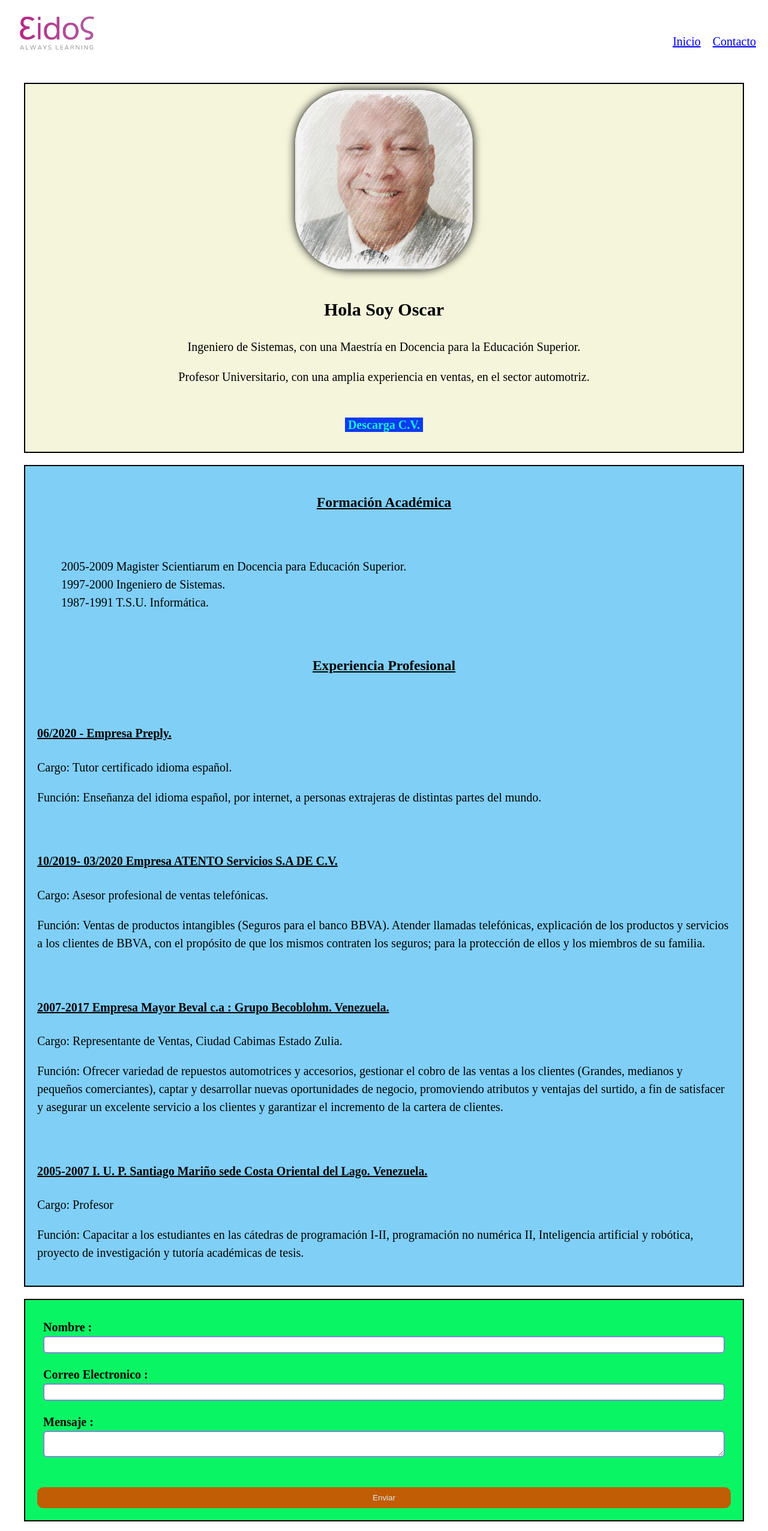
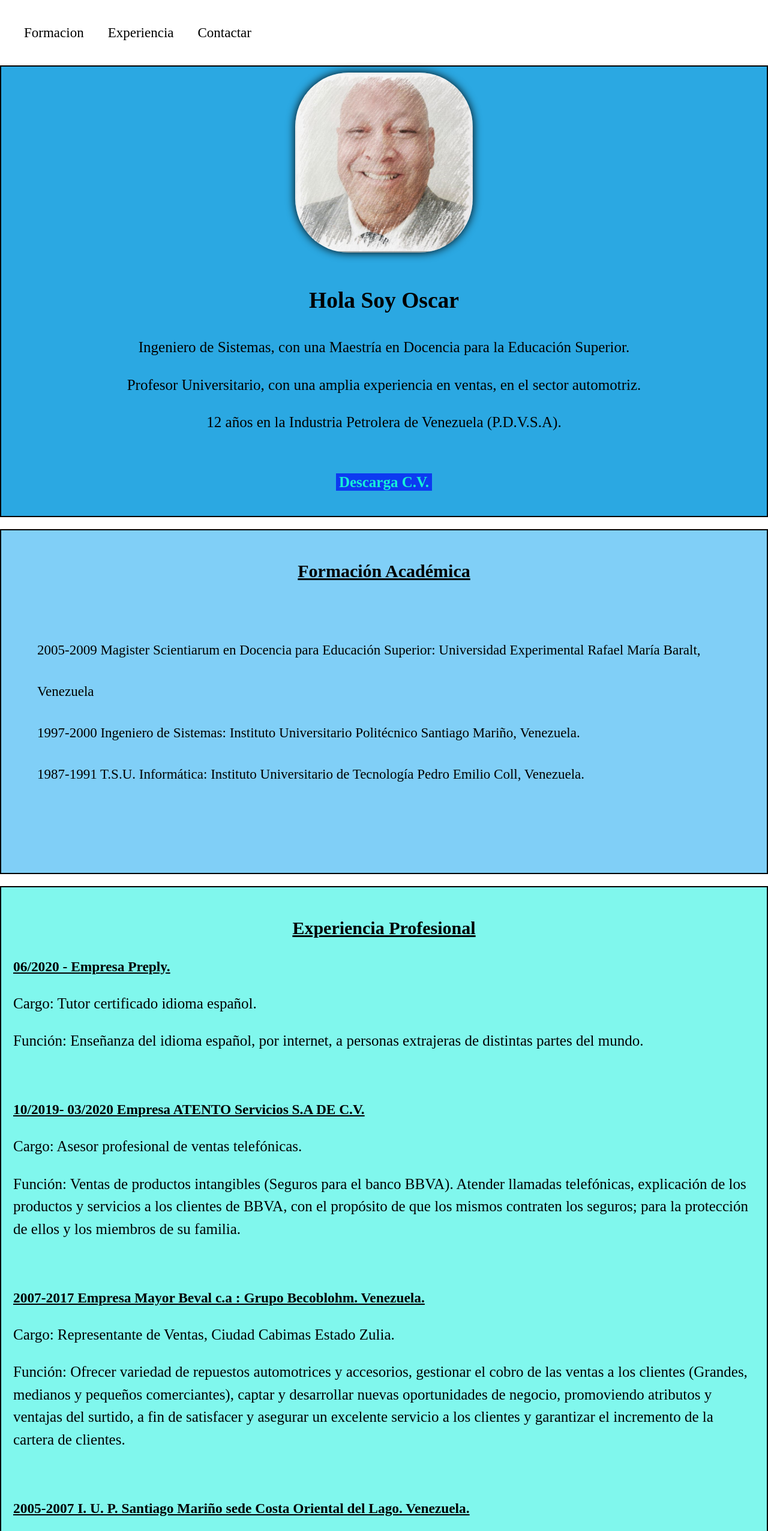
Before and after one commit to garciacoa/proyecto-2-cod-latam, a plain HTML site: page index.html in a window 1280 px wide. Shown: the top 2552 px of the page at 60% size. Drawn offline with Linux system fonts and the light colour scheme; a web font is replaced by a local one.

Commit message:
Primerea modificacion del commit

```diff
--- a/css/styles.css
+++ b/css/styles.css
@@ -22,7 +22,7 @@ ul {
 *  el margin: auto; para tenerlo centrado fácilmente ;)
 */
 main {
-    max-width: 1200px;
+    max-width: 1800px;
     margin: auto;
 }
 
@@ -45,9 +45,49 @@ header{
     padding: 20px ;
     display: flex;
     justify-content: space-between;
-    align-items: center;
+    align-items: left;
+    }
 
-    }
+    .navbar {
+        display: flex;
+
+        align-items: left;
+      }
+
+
+      .menu-icon {
+        display: none;
+        flex-direction: column;
+        cursor: pointer;
+      }
+
+      .menu-icon__line {
+        width: 25px;
+        height: 3px;
+        background-color: #fff;
+        margin-bottom: 5px;
+      }
+
+      .menu {
+        display: flex;
+        list-style: none;
+        margin: 0;
+        padding: 0;
+      }
+
+      .menu li {
+        margin-right: 20px;
+      }
+
+      .menu a {
+        color: black;
+        text-decoration: none;
+        transition: color 0.3s;
+      }
+
+      .menu a:hover {
+        color: #00ff15;
+      }
 
 
 
@@ -64,10 +104,10 @@ nav li{
 
 .presentacion {
     box-sizing: border-box;
-    background-color: beige;
+    background-color: rgb(43, 168, 226);
     text-align: center;
     border: 2px solid black;
-    font-size: 20px;
+    font-size: 25px;
 }
 
 .descargacv {
@@ -79,15 +119,8 @@ nav li{
 }
 
 .descargacv:hover{
-    background-color: rgb(239, 79, 34);
-    color:rgb(87, 177, 236);
-
-}
-
-.logo img {
-    max-width: 150%;
-    max-height: 600px;
-    margin-bottom: 20px;
+    background-color: rgb(109, 239, 34);
+    color:black;
 
 }
 
@@ -113,24 +146,46 @@ box-shadow: 0 0 15px;
   }
 
 
-.formacion h1 {
-text-decoration: underline;
+  .formacion h2 {
+    text-decoration: underline;
+    }
+
+
+.formacion p, li {
+    text-align: left;
+    font-size: 23px;
+    line-height: 3;
 }
 
-.formacion h4 {
+
+.experiencia {
+    margin-top: 20px;
+    margin-bottom: 20px;
+    margin-left: 0px;
+    padding: 20px 20px;
+    border: 2px solid black;
+    background-color: rgb(128, 247, 237);
+    text-align: center;
+  }
+
+.experiencia p {
+    text-align: left;
+    font-size: 25px;
+    line-height: 1.5;
+}
+
+.experiencia h2 {
+        text-decoration: underline;
+}
+.experiencia h3 {
     text-align: left;
     text-decoration: underline;
 
 }
 
 
-.formacion p, li {
-    text-align: left;
-}
-
-
 #contacto {
-    background-color: rgb(10, 245, 100);
+    background-color: yellow;
     padding: 20px 20px;
     border: 2px solid black;
     margin-top: 20px;
@@ -152,6 +207,12 @@ form{
     margin: 10px;
 }
 
+.ubica h2 {
+    text-decoration: underline;
+    text-align: center;
+    }
+
+
 label{
     font-weight: bold;
 }
@@ -166,22 +227,25 @@ input:hover, textarea:hover {
     border: 2px solid #020007;
     }
 
+
 button{
     background-color:#c05d05;
-    color:#d8eced;
+    color:black;
     padding: 10px;
     border:none;
     border-radius: 10px;
     cursor: pointer;
     margin-top: 10px;
     width: 100%;
+    font-size: 18px;
+    font-weight: bold;
 }
 
 button:hover{
     transition: 1s;
     transform: scale(1.03);
-    background-color: #cebe0b;
-    color:#0d207d;
+    background-color: blueviolet;
+    color:white;
 }
 
 .iconos {
@@ -214,26 +278,41 @@ footer {
 /*Responsive*/
 
 @media (max-width: 768px) {
+
 /*Header*/
     header {
     flex-direction: column;
     padding:15px;
-    text-align: center;
-    font-size: 16px;
+    text-align: left;
+    ;
+  }
 
-}
+.menu-icon {
+    display: flex;
+    align-items: left;
+
+  }
+
+  .menu {
+    display: none;
+    align-items: left;
+    flex-direction: column;
+
+
+
+  }
+
+  .menu.active {
+    display: flex;
+  }
+
+
 
 /*Main*/
 
 main {
     padding 20px;
     font-size: 14px;
-}
-
-.logo img {
-    max-width: 60%;
-   margin-left: 70px;
-
 }
 
 
@@ -279,4 +358,5 @@ button{
 
                  }
 
-}
+
+                }
--- a/index.html
+++ b/index.html
@@ -10,19 +10,19 @@
 </head>
 <body>
     <header>
-       <div class="logo">
-         <img src="img/eidoslogo.png"
-         alt="Eidos"/>
-        </div>
-       <nav>
-          <ul>
-            <li><a href="#inicio">Inicio</a></li>
-            <li><a href="#contacto">Contacto</a></li>
+      <nav class="navbar">
+          <div class="menu-icon" id="menu-icon">
+           <i class="fa fa-bars"></i>
+          </div>
+          <ul class="menu" id="menu">
+            <li><a href="#inicio">Formacion</a></li>
+            <li><a href="#experiencia">Experiencia</a></li>
+            <li><a href="#contacto">Contactar</a></li>
            </ul>
 
         </nav>
     </header>
-
+    <script src="js/main.js"></script>
     <main>
 
       <section class="presentacion">
@@ -32,6 +32,7 @@
            <h2> Hola Soy Oscar</h2>
               <p>Ingeniero de Sistemas, con una Maestría en Docencia para la Educación Superior.</p>
               <p>Profesor Universitario, con una amplia experiencia en ventas, en el sector automotriz.</p>
+              <p>12 años en la Industria Petrolera de Venezuela (P.D.V.S.A).</p>
               <br>
               <a href="img/CVOscar.pdf"download class="descargacv"> Descarga C.V.</a>
               <br>
@@ -41,39 +42,43 @@
 
       <section class="formacion" id="inicio">
           <article>
-          <h1>Formación Académica</h1>
+          <h2>Formación Académica</h2>
           <br>
           <ul>
-            <li>2005-2009	Magister Scientiarum en Docencia para Educación Superior.</li>
-            <li>1997-2000	Ingeniero de Sistemas.</li>
-            <li>1987-1991	T.S.U. Informática.</li>
+            <li>2005-2009	Magister Scientiarum en Docencia para Educación Superior: Universidad Experimental Rafael María Baralt, Venezuela</li>
+            <li>1997-2000	Ingeniero de Sistemas: Instituto Universitario Politécnico Santiago Mariño, Venezuela.</li>
+            <li>1987-1991	T.S.U. Informática:  Instituto Universitario de Tecnología Pedro Emilio Coll, Venezuela.</li>
           </ul>
           <br>
+          <br>
+          <br>
           </article>
+        </section>
 
+        <section class="experiencia" id="experiencia">
           <article>
-            <h1>Experiencia Profesional</h1>
-            <br>
-            <h4>06/2020 -  Empresa Preply.</h4>
+            <h2>Experiencia Profesional</h2>
+            <h3>06/2020 -  Empresa Preply.</h3>
             <p>Cargo: 	Tutor certificado idioma español.</p>
             <p>Función:	Enseñanza del idioma español, por internet, a personas
             extrajeras de distintas partes del mundo.</p>
             <br>
-            <h4>10/2019- 03/2020 Empresa ATENTO Servicios S.A DE C.V.</h4>
+            <h3>10/2019- 03/2020 Empresa ATENTO Servicios S.A DE C.V.</h3>
             <p>Cargo: 	Asesor profesional de ventas telefónicas.</p>
             <p>Función:	Ventas de productos intangibles (Seguros para el banco BBVA). Atender llamadas telefónicas, explicación de los productos y servicios a los clientes de BBVA, con el propósito de que los mismos contraten los seguros; para la protección de ellos y los miembros de su familia.</p>
             <br>
-            <h4>2007-2017	Empresa Mayor Beval c.a : Grupo Becoblohm. Venezuela.</h4>
+            <h3>2007-2017	Empresa Mayor Beval c.a : Grupo Becoblohm. Venezuela.</h3>
             <p>Cargo: Representante de Ventas, Ciudad Cabimas Estado Zulia.</p>
             <p>Función:	Ofrecer variedad de repuestos automotrices y accesorios, gestionar el cobro de las ventas a los clientes (Grandes, medianos y pequeños comerciantes), captar y desarrollar nuevas oportunidades de negocio, promoviendo atributos y ventajas del surtido, a fin de satisfacer y asegurar un excelente servicio a los clientes y garantizar el incremento de la cartera de clientes.</p>
             <br>
-            <h4>2005-2007	 I. U. P. Santiago Mariño sede Costa Oriental del  Lago. Venezuela.</h4></p>
+            <h3>2005-2007	 I. U. P. Santiago Mariño sede Costa Oriental del  Lago. Venezuela.</h3></p>
             <p>Cargo: Profesor</p>
             <p>Función:	Capacitar a los estudiantes en las cátedras de programación I-II, programación no numérica II, Inteligencia artificial y robótica, proyecto de investigación y tutoría académicas de tesis.</p>
           </article>
-       </section>
+        </section>
 
        <section class="ubica" id="contacto">
+        <h2>Contactar</h2>
           <form action="https://formsubmit.co/d8996621b63349058411bbcbc286fab7" method="post">
            <div class="grupos">
             <label for="nombre"> Nombre :</label>
--- /dev/null
+++ b/js/main.js
@@ -0,0 +1,6 @@
+const menuIcon = document.getElementById('menu-icon');
+const menu = document.getElementById('menu');
+
+menuIcon.addEventListener('click', function () {
+    menu.classList.toggle('active');
+});
```
Also changed, not shown: img/Oscar2.jpg (added), img/eidoslogo.png (deleted), img/github.png (deleted), img/linkedin.png (deleted), img/mail.png (deleted).
